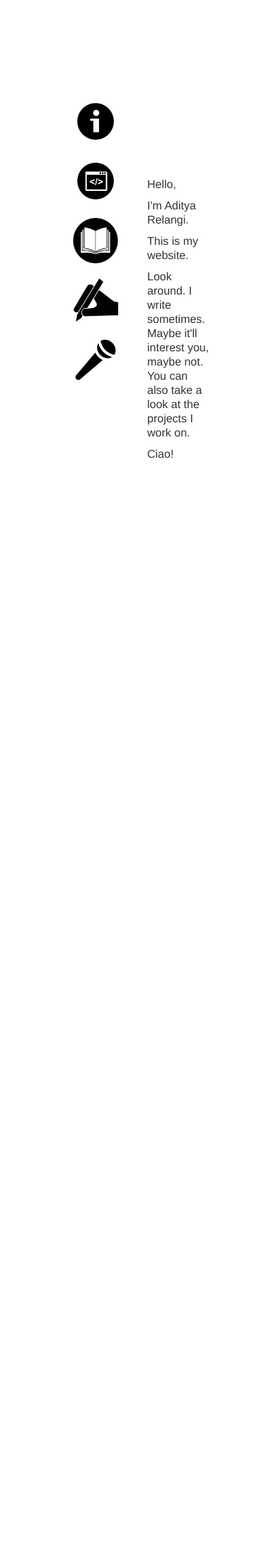
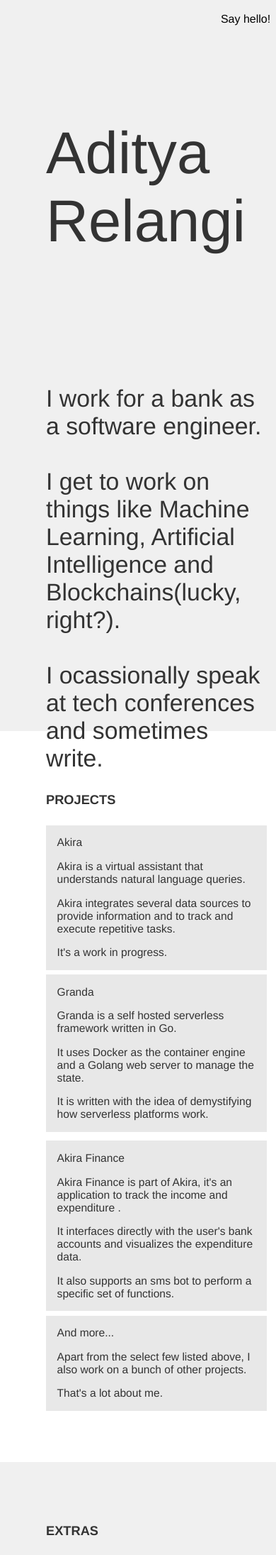
Before and after one commit to arelangi/adityarelangi.com, a Jekyll site: the page index.html, which Jekyll copies as it is, in a window 390 px wide. Shown: the top 2191 px of the page at 71% size. Built offline with Jekyll 4.4.1, drawn with Linux system fonts in a browser that asks for light colours; nearby versions of some CDN libraries; a script that is not in the unit is left out; before the commit the page ends 900 px from its top, so only the background shows below that; some of the changed text lies outside the part shown.

Commit message:
New webpage

```diff
--- a/index.html
+++ b/index.html
@@ -1,88 +1,267 @@
-<html lang="en">
+<html>
 
 <head>
-    <meta http-equiv='Content-Type' content='Type=text/html; charset=utf-8'>
-    <title>Aditya Relangi</title>
+    <META NAME="ROBOTS" CONTENT="INDEX, FOLLOW">
     <meta name="viewport" content="width=device-width, initial-scale=1.0">
-    <meta name=”description” content=”Personal website of Aditya Relangi”/>
+    <meta name=”description” content="Personal Website of Aditya Relangi" />
     <meta http-equiv="Content-Type" content="text/html; charset=UTF-8">
     <META NAME="ROBOTS" CONTENT="INDEX, FOLLOW">
-    <meta name="google-site-verification" content="3gdxFG9KizsIHiw40kAv_068LQytJ9fmhQVL9CrWG-4" />
-    <link rel="stylesheet" type="text/css" href="assets/css/bootstrap-responsive.min.css">
-    <link rel="stylesheet" type="text/css" href="assets/css/bootstrap.min.css">
     <link rel="shortcut icon" type="image/x-icon" href="/favicon.ico?">
-    <script src="https://widget.battleforthenet.com/widget.js" async></script>
     <style>
-        @font-face{font-family: Castorgate; src: url('assets/fonts/castorgate/CASTOR.ttf');}.hero{text-align: center; margin: 6em auto 3em;}.hero h1{font-size: 1000%; margin: -3%; font-weight: 100; font-family: Castorgate; line-height: 1em;}.container{margin-top: 10em;}img{width: 64px; height: 64px;}p{font-size: 12pt;}
+        body {
+            background-color: #FFFFFF;
+            font-family: "HelveticaNeue-Light", "Helvetica Neue Light", "Helvetica Neue", Helvetica, Arial, "Lucida Grande", sans-serif;
+            font-weight: 300;
+            margin: 0;
+        }
+        /*  SECTIONS  ============================================================================= */
+
+        .section {
+            clear: both;
+            padding: 0px;
+            margin: 0px;
+        }
+        /*  GROUPING  ============================================================================= */
+
+        .group:before,
+        .group:after {
+            content: "";
+            display: table;
+        }
+
+        .group:after {
+            clear: both;
+        }
+
+        .group {
+            zoom: 1;
+            /* For IE 6/7 (trigger hasLayout) */
+        }
+        /*  GRID COLUMN SETUP   ==================================================================== */
+
+        .col {
+            display: block;
+            float: left;
+            margin: 1% 0 1% 1.6%;
+        }
+
+        .col:first-child {
+            margin-left: 0;
+        }
+        /* all browsers except IE6 and lower */
+        /*  REMOVE MARGINS AS ALL GO FULL WIDTH AT 480 PIXELS */
+
+        @media only screen and (max-width: 480px) {
+            .col {
+                margin: 1% 0 1% 0%;
+            }
+        }
+        /*  GRID OF THREE   ============================================================================= */
+
+        .span_3_of_3 {
+            width: 100%;
+        }
+
+        .span_1_of_3 {
+            width: 32.26%;
+        }
+        /*  GO FULL WIDTH AT LESS THAN 480 PIXELS */
+
+        @media only screen and (max-width: 480px) {
+            .span_3_of_3 {
+                width: 100%;
+            }
+            .span_2_of_3 {
+                width: 100%;
+            }
+            .span_1_of_3 {
+                width: 100%;
+            }
+        }
+
+        .maincontent {
+            height: 100%;
+            clear: both;
+            width: 80%;
+            font-size: 0.8125em;
+            max-width: 92.3em;
+            margin: 0 auto;
+            padding: 5em;
+            color: #333;
+            position: relative;
+        }
+
+        .container {
+            margin: 0;
+            padding: 0;
+            border: 0;
+            outline: 0;
+            font-size: 100%;
+            vertical-align: baseline;
+        }
+
+        .logo {
+            font-size: 6.4em;
+            margin-top: 1.2em;
+        }
+
+        .copy-text {
+            font-size: 2.6em;
+            margin-top: 4em;
+        }
+
+        .projects,
+        .people {
+            font-size: 1.2em;
+        }
+
+        .project-sub {
+            background-color: #E8E8E8
+        }
+
+        .people-sub {
+            background-color: #FFFFFF
+        }
+
+        #goku {
+            width: 22.87em;
+        }
+
+        .headwrap {
+            background-color: #F0F0F0;
+        }
+
+        .project-sub>p,
+        .people-sub>p {
+            margin: 1em;
+        }
+
+        a {
+            color: inherit;
+            text-decoration: none;
+        }
+
+        a:hover {
+            text-decoration: underline;
+        }
+
+        .head {
+            position: fixed;
+            top: 2%;
+            right: 2%;
+        }
     </style>
+
+    <title>Aditya Relangi</title>
+
 </head>
 
 <body>
-    <div class="hero masthead"> </div>
+
+
+
     <div class="container">
-        <div class="tabbable tabs-left span8 pull-center" style="margin: -3% 20%;">
-            <ul class="nav nav-tabs">
-                <li class="active">
-                    <a href="#lA" data-toggle="tab"><img src="assets/img/info.png" title="About Me" alt="about me"></a>
-                </li>
-                <li>
-                    <a href="#lB" data-toggle="tab"><img src="assets/img/projects.png" title="My Projects" alt="my projects"></a>
-                </li>
-                <li>
-                    <a href="books/"><img title="Books" src="assets/img/book.png" title="Books Read" alt="Books read"></a>
-                </li>
-                <li>
-                    <a href="blog/"><img title="My Blog" src="assets/img/writing.png" alt="my blog"></a>
-                </li>
-                <li>
-                    <a href="talks/"><img title="Talks I Gave" src="assets/img/talks.png" alt="talks"></a>
-                </li>
-            </ul>
-            <div class="tab-content">
-                <div class="tab-pane active" id="lA"> <br/><br/><br/><br/> <br/><br/>
-                    <p>Hello,</p>
-                    <p>I'm Aditya Relangi.</p>
-                    <p>This is my website.</p>
-                    <p>Look around. I write sometimes. Maybe it'll interest you, maybe not. You can also take a look at the projects I work on.</p>
-                    <p>Ciao!</p>
+
+
+        <div class="headwrap">
+            <div class="head">
+                <a href="mailto:adi@logzero.email">Say hello!</a>
+            </div>
+            <div class="maincontent">
+                <div class="section group">
+                    <div class="col span_1_of_3">
+                        <p class="logo">Aditya Relangi<br><br> </p>
+                    </div>
+
+                    <div class="span_2_of_3">
+                        <p class="copy-text">I work for a bank as a software engineer.<br><br> I get to work on things like Machine Learning, Artificial Intelligence and Blockchains(lucky, right?).<br><br> I ocassionally speak at tech conferences and sometimes write.</p>
+                    </div>
                 </div>
-                <div class="tab-pane" id="lB">
-                    <div> <br/> <b><a href="http://lgbtq.in">LGBTQ.in</a></b>
-                        <p>lgbtq.in is a well designed single page website that is built to bring about awareness among the polity of India to make same-sex marriage legal. You can find the source code at <a href="https://github.com/arelangi/lgbtq.in">Github</a>.</p>
+            </div>
+        </div>
+
+
+        <div class="maincontent">
+            <div class="section group projects">
+                <div class="col span_1_of_3">
+                    <h3>PROJECTS</h3>
+                </div>
+
+                <div class="col span_1_of_3 project-sub">
+                    <p>Akira</p>
+                    <p>Akira is a virtual assistant that understands natural language queries.</p>
+                    <p>Akira integrates several data sources to provide information and to track and execute repetitive tasks.</p>
+                    <p>It's a work in progress.</p>
+                </div>
+                <div class="col span_1_of_3 project-sub">
+                    <p><a href="https://github.com/logzer0/granda">Granda</a></p>
+                    <p>Granda is a self hosted serverless framework written in Go.</p>
+                    <p>It uses Docker as the container engine and a Golang web server to manage the state.</p>
+                    <p>It is written with the idea of demystifying how serverless platforms work.</p>
+                </div>
+            </div>
+            <div class="section group projects">
+                <div class="col span_1_of_3">
+
+                </div>
+                <div class="col span_1_of_3 project-sub">
+                    <p>Akira Finance</p>
+                    <p>Akira Finance is part of Akira, it's an application to track the income and expenditure .</p>
+                    <p>It interfaces directly with the user's bank accounts and visualizes the expenditure data.</p>
+                    <p>It also supports an sms bot to perform a specific set of functions.</p>
+                </div>
+                <div class="col span_1_of_3 project-sub">
+                    <p><a href="https://github.com/arelangi">And more...</a></p>
+                    <p>Apart from the select few listed above, I also work on a bunch of other projects.</p>
+                    <p>That's a lot about me.</p>
+                    <p></p>
+                </div>
+            </div>
+        </div>
+
+        <div class="headwrap">
+            <div class="maincontent">
+                <div class="section group people">
+                    <div class="col span_1_of_3">
+                        <h3>EXTRAS</h3>
                     </div>
-                    <div> <br/> <b><a href="https://github.com/arelangi/mark-n-map">Mark-n-Map</a></b>
-                        <p>Mark-n-Map is a mapping application where you can mark the places on a map, add notes to the places. One can create multiple maps with different themes. The idea is to maintain a database of places in an easy to edit format. This is still a work in progress. Please feel free to contribute on <a href="https://github.com/arelangi/mark-n-map">Github</a>.</p>
+                    <div class="col span_1_of_3 people-sub">
+                        <p>Books</p>
+                        <p><a href="https://www.goodreads.com/review/list/17992908-aditya-relangi?shelf=read">Books I read</a></p>
+                        <p><a href="/books">Books I wrote reviews on</a></p>
                     </div>
-                    <div> <br/> <b><a href="https://github.com/arelangi/peek-a-tale">Peek a Tale</a></b>
-                        <p>Peek a tale is a reimagining of the design for <a href="terriblytinytales.com">Terribly Tiny Tales</a>, a 140 character story project. You can access the code for this project at <a href="https://github.com/arelangi/peek-a-tale">Github</a>. Disclosure: I have no association with Terribly Tiny Tales.</p>
+                    <div class="col span_1_of_3 people-sub">
+                        <p>Talks</p>
+                        <p><a href="/talks">Talks I gave</a></p>
                     </div>
-                    <div> <br/> <b><a href="http://www.codeoneomaha.com/">Code 1 - First National Bank</a></b>
-                        <p>Took first place at a coding competition put on by First National Bank, with my teammates Preston Badeer and Sourab Chakraborty. We created a Feedback and Crowdsourcing application with feature testing (labs), gamification, admin features, mobile compatibility, user comments, user revisions, company promotions, and more.</p>
+                </div>
+
+                <div class="section group people">
+                    <div class="col span_1_of_3">
                     </div>
-                    <div> <br/> <b><a href="https://www.agilx.com/2013-software-builders-challenge/">Nebraska Software Builders Challenge - 2013</a></b>
-                        <p>Won first place at the Nebraska Software Builders Challenge 2013 organized by Agilx Software. Built a web based application that allows a farmer to check on the status of their pivot from any internet connected device. Participants were given sample data outputs from the pivot for the competition such as On/Off, forward/reverse, wet/dry as well as weather data that effects evaporation loss and optimum soil soak.</p>
-                    </div>
-                    <div> <br/> <b>Tworldy</b>
-                        <p>Tworldy is a mashup application that tracks the trending topics on twitter. It utilizes the Twitter API and Google maps to display the top ten trending topics at a location. Pulls in data for about 400 locations. This is bulit using PHP, MYSQL, JavaScript.</p>
-                    </div>
-                    <div> <br/> <b>Thebargain.in</b>
-                        <p>I am working with a bunch of my friends on this project.The e-commerce market in India is at an exciting phase right now and we wish to be at the right place when it blooms. In this project we aim to provide the user with best price from the myriad e-commerce websites by weighing in various factors, we wil be mining data to catch trends.</p>
-                    </div>
-                    <div> <br/> <b> ERMaster+</b>
-                        <p> Applied software product line techniques to represent the variability in databases, extended the notation of the existing models, extended the eclipse plugin ERMaster to support variability in databases. The entire application was built with JAXB library in Java. This was a semester long project for the course Advanced software architecture. </p>
-                    </div>
-                    <div> <br/> <b> WalkerTracker</b>
-                        <p> Developed an application to track, count the pedestrians at an intersection from traffic cam videos. The application worked with an accuracy of 93%. The application was built in Matlab using image-processing techniques to identify and track the pedestrian. This was built as a project for the course computer vision. </p>
+                    <div class="col span_1_of_3 people-sub">
+                        <!--<img id="goku" src="img/landscape.png">-->
+                        <p>Stuff I write</p>
+                        <p>Sometimes I write, not as much as I want to.</p>
+                        <p> You can find it <a href="/blog">here</a></p>
                     </div>
                 </div>
             </div>
         </div>
     </div>
 </body>
-<script src="//ajax.googleapis.com/ajax/libs/jquery/1.10.2/jquery.min.js"></script>
-<script src="assets/js/bootstrap.min.js"></script>
+<script src="https://widget.battleforthenet.com/widget.js" async></script>
 <script>
-    (function(i,s,o,g,r,a,m){i['GoogleAnalyticsObject']=r;i[r]=i[r]||function(){(i[r].q=i[r].q||[]).push(arguments)},i[r].l=1*new Date();a=s.createElement(o), m=s.getElementsByTagName(o)[0];a.async=1;a.src=g;m.parentNode.insertBefore(a,m)})(window,document,'script','//www.google-analytics.com/analytics.js','ga'); ga('create', 'UA-55416753-1', 'auto'); ga('send', 'pageview');
+    (function(i, s, o, g, r, a, m) {
+        i['GoogleAnalyticsObject'] = r;
+        i[r] = i[r] || function() {
+            (i[r].q = i[r].q || []).push(arguments)
+        }, i[r].l = 1 * new Date();
+        a = s.createElement(o), m = s.getElementsByTagName(o)[0];
+        a.async = 1;
+        a.src = g;
+        m.parentNode.insertBefore(a, m)
+    })(window, document, 'script', '//www.google-analytics.com/analytics.js', 'ga');
+    ga('create', 'UA-55416753-1', 'auto');
+    ga('send', 'pageview');
 </script>
-
-</html>
```
Also changed, not shown: index2.html (deleted, +0 -253 lines).
